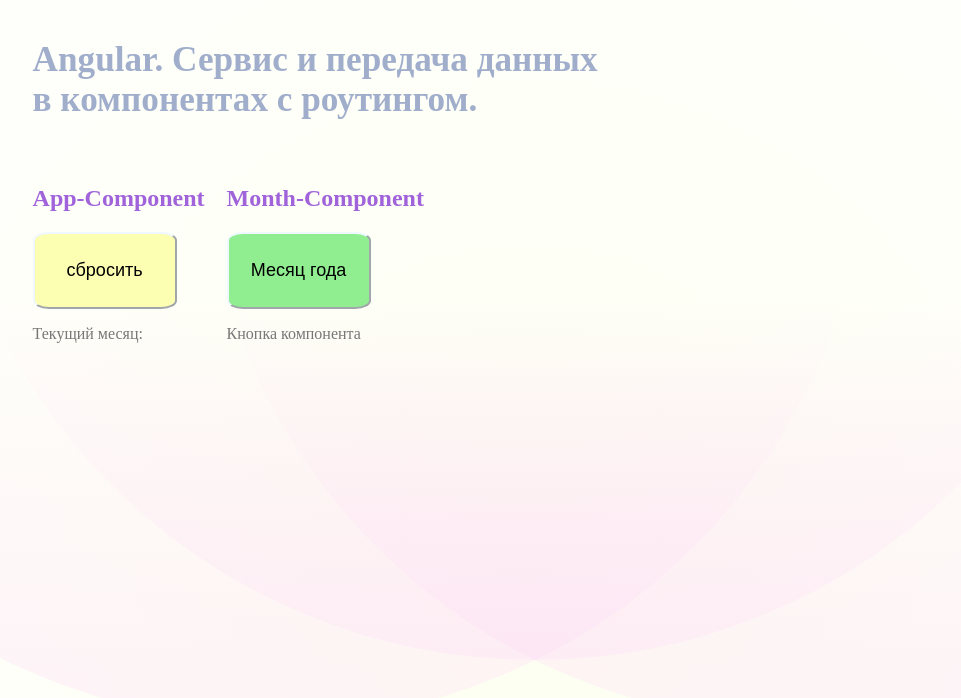
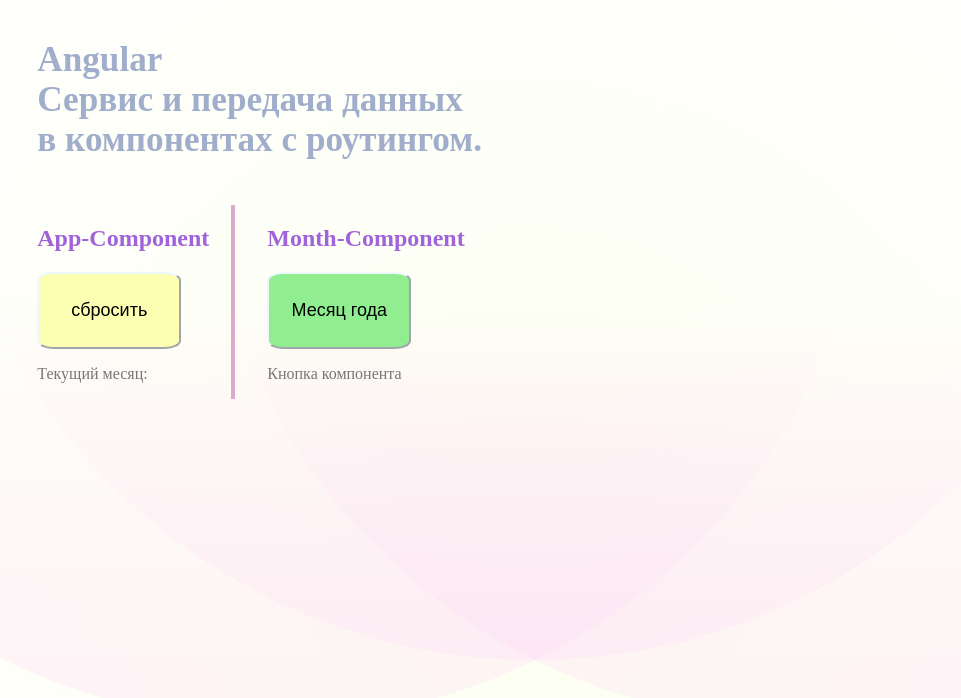
Before and after one commit to a374ru/emitron-A, an Angular app: page / in a window 1280 px wide. Shown: the top 698 px of the page, without its empty margins (105-1066 px from the left). Built offline with nearby package versions, Linux system fonts and the light colour scheme.

Commit message:
StackBlitz

```diff
--- a/src/app/app.component.html
+++ b/src/app/app.component.html
@@ -1,6 +1,6 @@
 <div class="main">
 
-  <h1 class="n">{{ title }}Сервис и передача данных<br /> в компонентах с роутингом.</h1>
+  <h1 class="n">{{ title }}<br />Сервис и передача данных<br /> в компонентах с роутингом.</h1>
   <div class="a">
     <h2>App-Сomponent</h2>
     <button (click)="month = '404'" routerLinkActive="active">
@@ -11,6 +11,6 @@
   <div class="b">
   </div>
   <!-- ---------------------- -->
-  <router-outlet class="d"></router-outlet>
+  <router-outlet></router-outlet>
   <!-- здесь появится компонент <app-month></app-month> -->
 </div>
--- a/src/app/app.component.ts
+++ b/src/app/app.component.ts
@@ -15,7 +15,7 @@
  */
 export class AppComponent {
 
-  title = ' Angular. ';
+  title = ' Angular ';
 
   month?: string;
 
--- /dev/null
+++ b/src/app/month/month.component.scss
@@ -0,0 +1,17 @@
+
+:host{
+
+  border-left: 4px solid #dac;
+  padding-left: 2rem;
+
+}
+
+@media(max-width: 425px){
+
+  :host-context(h1){
+    color: #cad;
+    border: 2px solid #dac;
+    padding-left: 0;
+  }
+
+}
--- a/src/app/month/month.component.ts
+++ b/src/app/month/month.component.ts
@@ -4,6 +4,7 @@
 @Component({
   selector: 'app-month',
   templateUrl: 'month.component.html',
+  styleUrls:['./month.component.scss']
 })
 
 /**
--- a/src/styles.scss
+++ b/src/styles.scss
@@ -81,6 +81,6 @@
       ' a '
       ' b '
       ' c '
-      '. ';
+      ;
   }
 }
```
